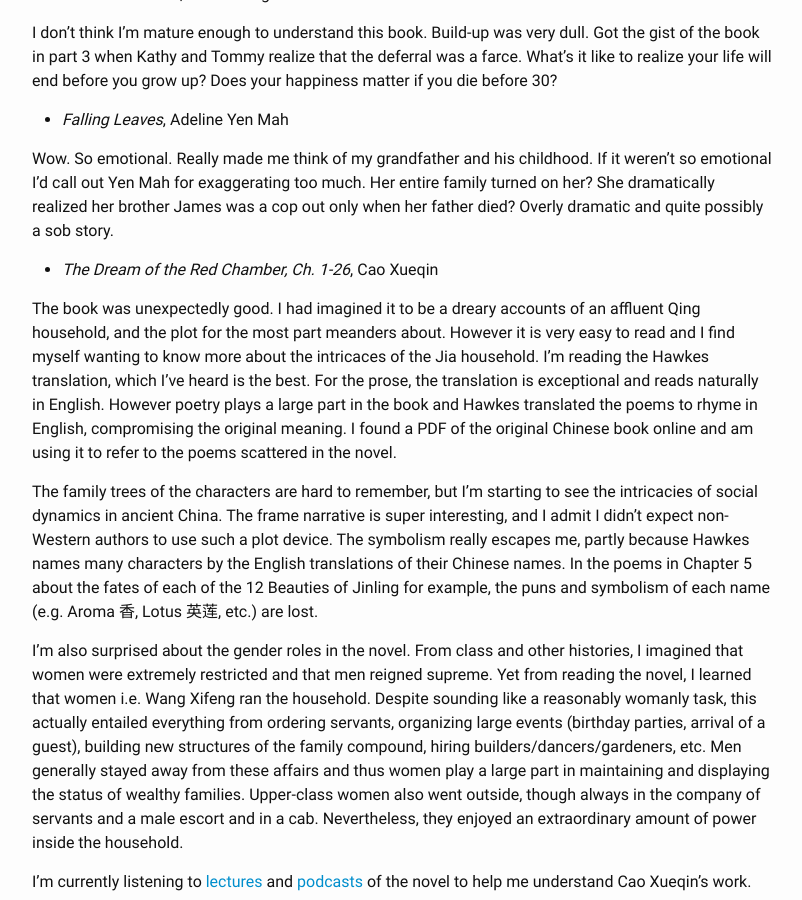
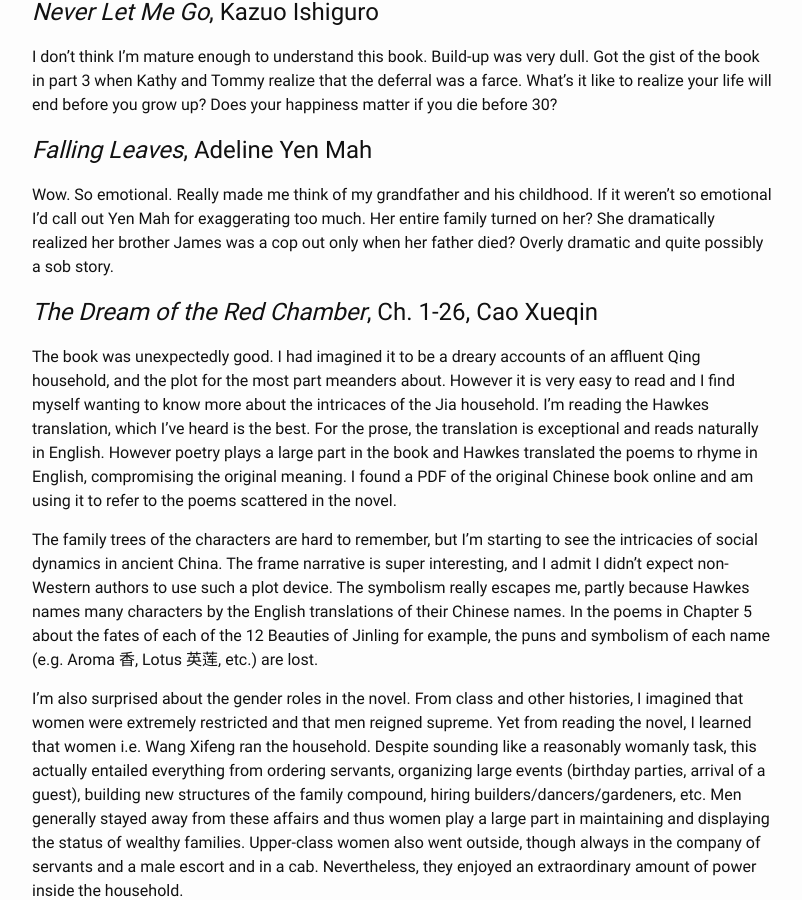
Before and after one commit to mlong93/mlong93.github.io, a Jekyll site: the page built from _posts/2020-12-24-december-2020-books.md, in a window 1280 px wide and 900 px high, scrolled down 392 px. Shown: the whole window, without its empty margins (238-1040 px from the left). Built offline with Jekyll 4.4.1, drawn with Linux system fonts in a browser that asks for light colours.

```diff
--- a/_posts/2020-12-24-december-2020-books.md
+++ b/_posts/2020-12-24-december-2020-books.md
@@ -6,18 +6,19 @@ categories: books
 tags: [books]
 ---
 
-* <em>The Picture of Dorian Gray</em>, Oscar Wilde
+# *The Picture of Dorian Gray*, Oscar Wilde
 
 Very artistic. Confused what Basil Hayward first saw in Dorian until the end of the book. I knew too much about the book beforehand so the lesson in vanity was expected. Liked the argument of "should life imitate art or should art imitate life". Which is more ideal, art or life? Lord Henry as a foil was a great character device.
-* <em>Never Let Me Go</em>, Kazuo Ishiguro
+
+# *Never Let Me Go*, Kazuo Ishiguro
 
 I don't think I'm mature enough to understand this book. Build-up was very dull. Got the gist of the book in part 3 when Kathy and Tommy realize that the deferral was a farce. What's it like to realize your life will end before you grow up? Does your happiness matter if you die before 30?
 
-* <em>Falling Leaves</em>, Adeline Yen Mah
+# *Falling Leaves*, Adeline Yen Mah
 
 Wow. So emotional. Really made me think of my grandfather and his childhood. If it weren't so emotional I'd call out Yen Mah for exaggerating too much. Her entire family turned on her? She dramatically realized her brother James was a cop out only when her father died? Overly dramatic and quite possibly a sob story.
 
-* <em>The Dream of the Red Chamber, Ch. 1-26</em>, Cao Xueqin
+# *The Dream of the Red Chamber*, Ch. 1-26, Cao Xueqin
 
 The book was unexpectedly good. I had imagined it to be a dreary accounts of an affluent Qing household, and the plot for the most part meanders about. However it is very easy to read and I find myself wanting to know more about the intricaces of the Jia household. I'm reading the Hawkes translation, which I've heard is the best. For the prose, the translation is exceptional and reads naturally in English. However poetry plays a large part in the book and Hawkes translated the poems to rhyme in English, compromising the original meaning. I found a PDF of the original Chinese book online and am using it to refer to the poems scattered in the novel.
 
@@ -25,4 +26,4 @@ The family trees of the characters are hard to remember, but I'm starting to see
 
 I'm also surprised about the gender roles in the novel. From class and other histories, I imagined that women were extremely restricted and that men reigned supreme. Yet from reading the novel, I learned that women i.e. Wang Xifeng ran the household. Despite sounding like a reasonably womanly task, this actually entailed everything from ordering servants, organizing large events (birthday parties, arrival of a guest), building new structures of the family compound, hiring builders/dancers/gardeners, etc. Men generally stayed away from these affairs and thus women play a large part in maintaining and displaying the status of wealthy families. Upper-class women also went outside, though always in the company of servants and a male escort and in a cab. Nevertheless, they enjoyed an extraordinary amount of power inside the household.
 
-I'm currently listening to <a href="https://www.youtube.com/watch?v=2oW8gnmnXrU">lectures</a> and <a href="https://open.spotify.com/show/7huKe0bCFO2F2ixojo9tEI?si=GB86DeHwR2akN2R1ai4GBw">podcasts</a> of the novel to help me understand Cao Xueqin's work.
+I'm currently listening to [lectures](https://www.youtube.com/watch?v=2oW8gnmnXrU) and [podcasts](https://open.spotify.com/show/7huKe0bCFO2F2ixojo9tEI?si=GB86DeHwR2akN2R1ai4GBw) of the novel to help me understand Cao Xueqin's work.
```
Also changed, not shown: _posts/2021-01-08-first-week-of-iap.md (+1 -1 lines), _posts/2021-01-31-january-2021-books.md (added, +81 -0 lines).
